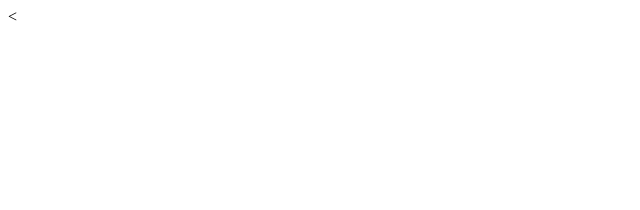
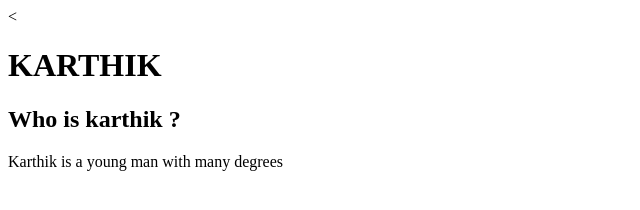
Before and after one commit to karthikmk/karthikmk.github.io, a plain HTML site: page karthik.html in a window 1280 px wide. Shown: the whole page, without its empty margins (0-640 px from the left). Drawn offline with Linux system fonts and the light colour scheme.

Commit message:
Update karthik.html

```diff
--- a/karthik.html
+++ b/karthik.html
@@ -1,3 +1,6 @@
 <<!DOCTYPE html>
 <html>
 <title> ABOUT KARTHIK </title>
+<h1> KARTHIK </h1>
+<h2>Who is karthik ? </h2>
+<p> Karthik is a young man with many degrees</p>
```
